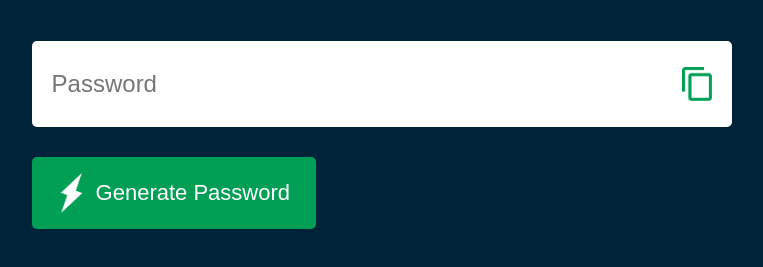
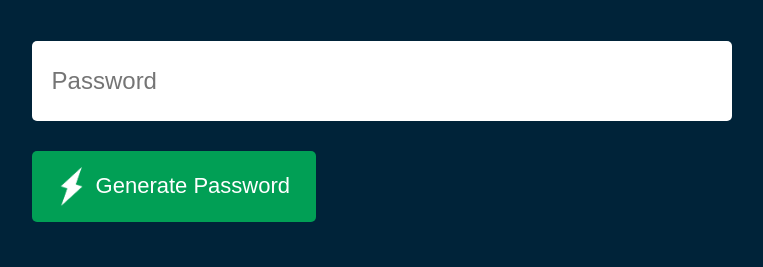
Before and after one commit to amritrv2604/random-password-generator, a plain HTML site: page index.html in a window 1280 px wide. Shown: the part 301-568 px from the top of the page, without its empty margins (122-885 px from the left). Drawn offline with Linux system fonts and the light colour scheme.

Commit message:
Update index.html

```diff
--- a/index.html
+++ b/index.html
@@ -14,7 +14,6 @@
       </h1>
       <div class="display">
         <input type="text" id="password" placeholder="Password" />
-        <img src="images/copy.png" alt="" onclick="copyPass()" />
       </div>
       <button onclick="createPass()">
         <img src="images/generate.png" alt="" />Generate Password
```
